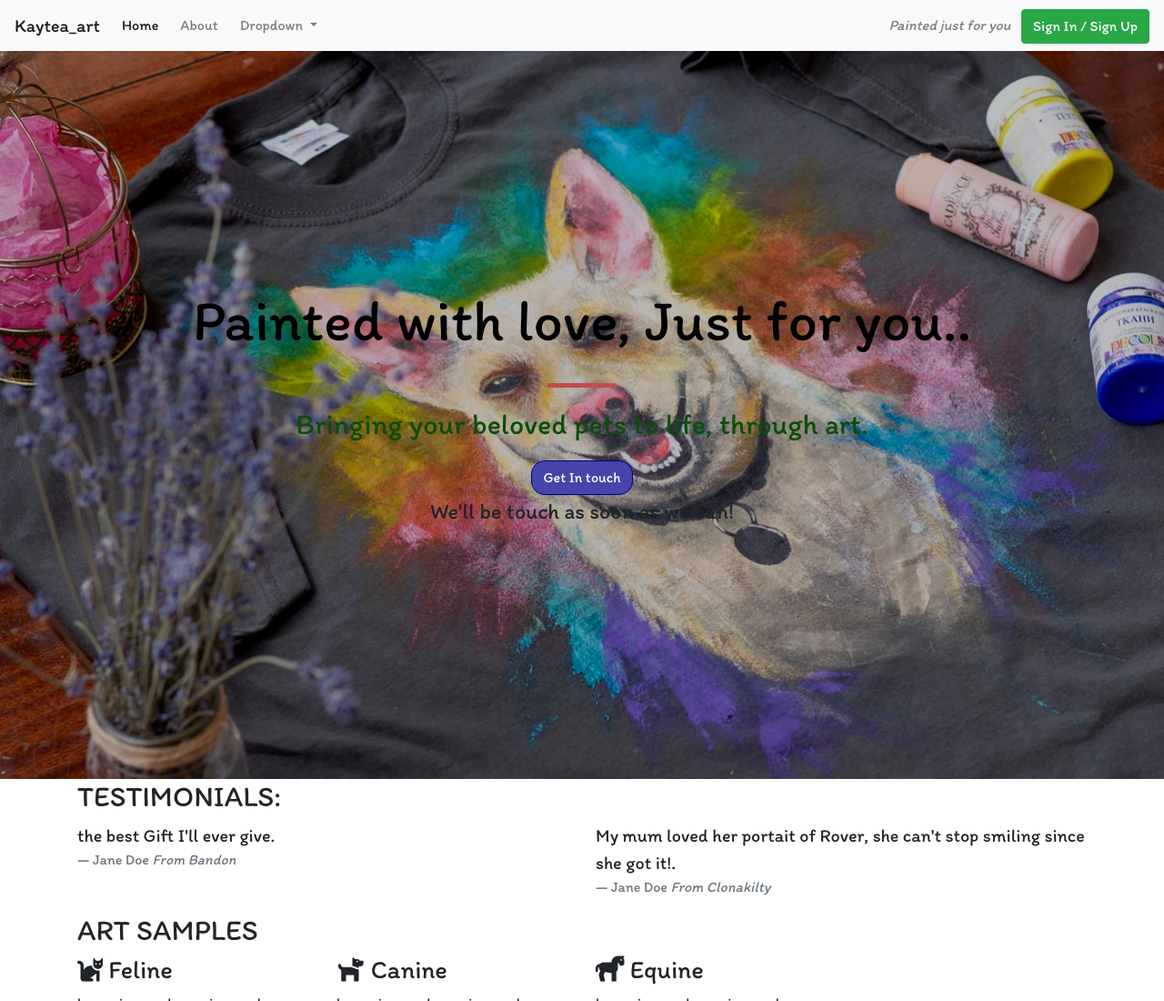
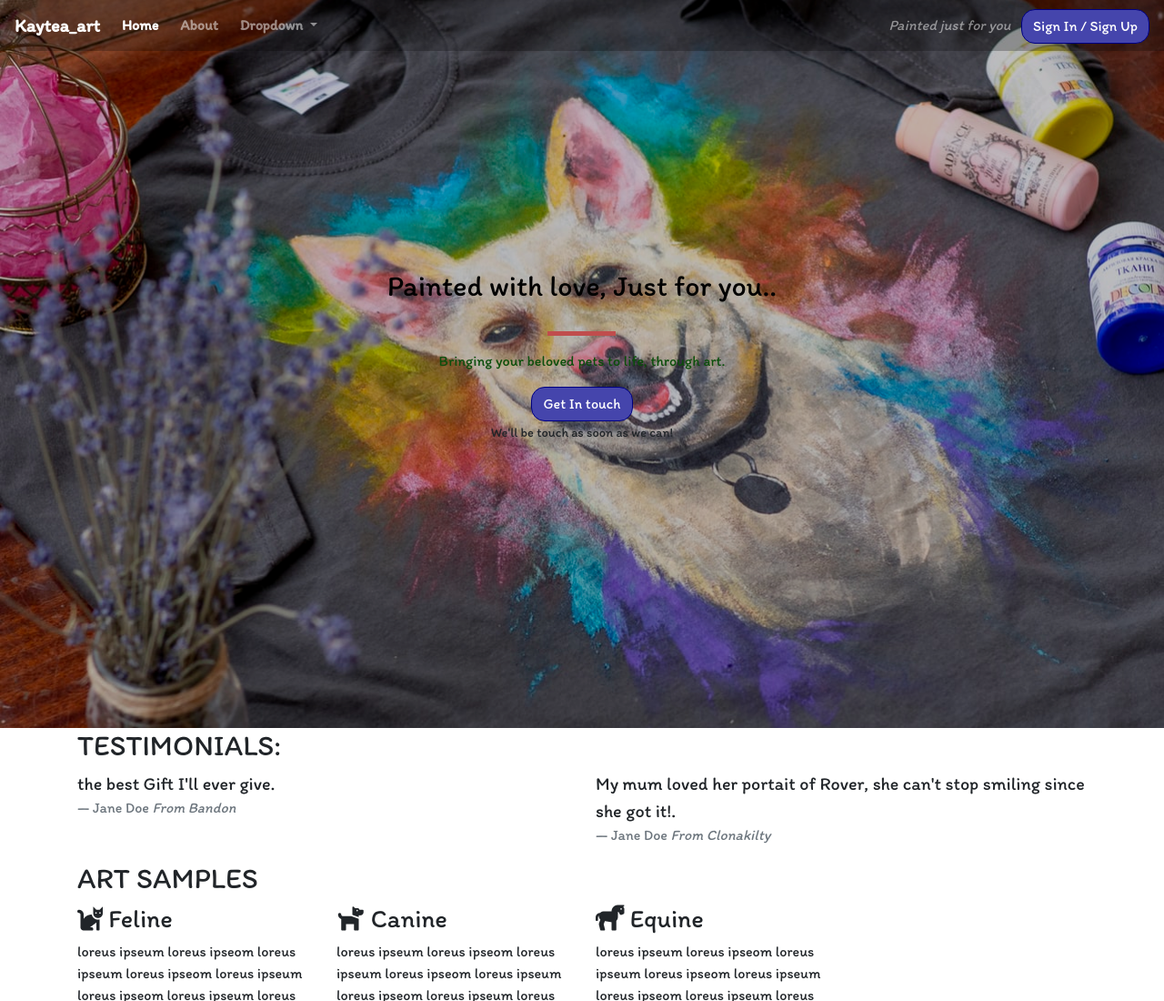
Before and after one commit to emmahartedev/art-gallery, a plain HTML site: page index.html in a window 1280 px wide. Shown: the top 1100 px of the page at 91% size. Drawn offline with nearby package versions, Linux system fonts and the light colour scheme.

Commit message:
add css style rules for navbar

```diff
--- a/css/stylesheet.css
+++ b/css/stylesheet.css
@@ -39,7 +39,7 @@ body{
 .jumbo-header{
     color:black;
     margin: 30px;
-    font-size:400%;
+    font-size:200%;
 }
 
 .jumbotron{
@@ -48,11 +48,11 @@ body{
 
 .jumbotron .lead{
     color:rgb(11, 78, 11);
-    font-size:200%;
+    font-size:100%;
 }
 
 .jumbotron small{
-    font-size:150%;
+    font-size:90%;
 }
 /*block dividers */
 
@@ -81,3 +81,32 @@ body{
     border-radius: 15px;
     border-color: rgb(113, 148, 223);
 }
+
+.navalert-container{
+    position:absolute;
+    top:0;
+    left:0;
+    padding-left:0;
+    padding-right:0;
+    z-index:1;
+}
+
+.navbar{
+    margin-bottom:0;
+    border:0;
+    width:100%;
+    background-color: rgba(0,0,0,0.25)
+}
+
+.navbar .navbar-toggler{
+    border:0;
+}
+
+.navbar .navbar-brand{
+    color:white;
+    font-weight: bold;
+}
+
+.navbar .nav-link{
+    font-weight:bold;
+}
--- a/index.html
+++ b/index.html
@@ -10,7 +10,8 @@
     <link rel="stylesheet" href="css/stylesheet.css" type="text/css">
 </head>
 <body>
-    <nav class="navbar navbar-light navbar-expand-sm bg-light">
+    <div class="container-fluid navalert-container">
+        <nav class="navbar navbar-dark navbar-expand-sm">
             <a href="/" class="navbar-brand">
                         Kaytea_art</a>
 
@@ -41,10 +42,11 @@
 
             <div class="d-none d-md-block">
                 <p class="navbar-text my-auto mr-2"><i>Painted just for you</i></p>
-            <a href="/login" class= "btn btn-success" data-toggle="modal" data-target="#signupmodal">Sign In / Sign Up</a>
+                <a href="/login" class= "btn btn-art" data-toggle="modal" data-target="#signupmodal">Sign In / Sign Up</a>
             </div>
             <!--</div>-->
         </nav>
+    </div>
     <!--callout-->
     <!-- <div class="container alert-container">
         <div class="row d-none d-md-block">
```
Lines whose indentation alone changed are shown as unchanged.
